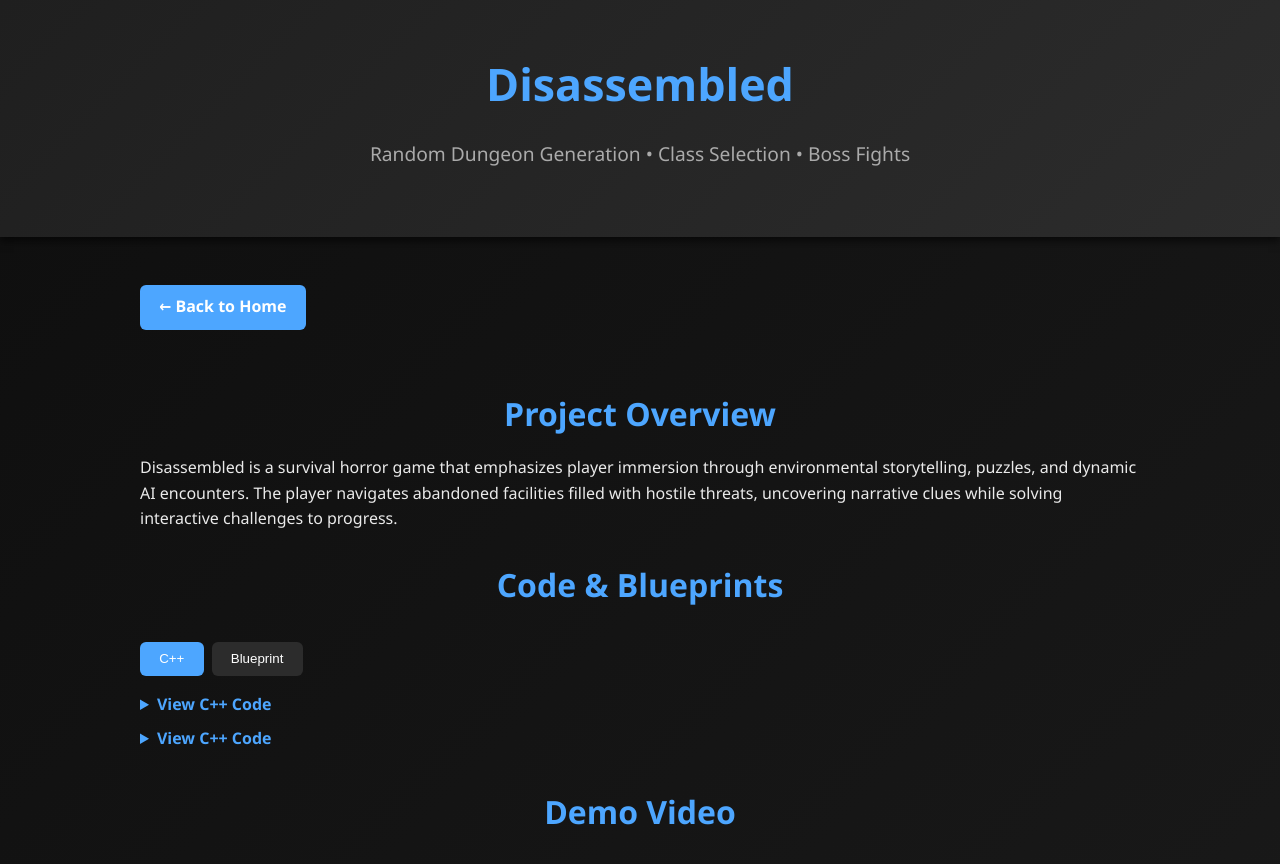
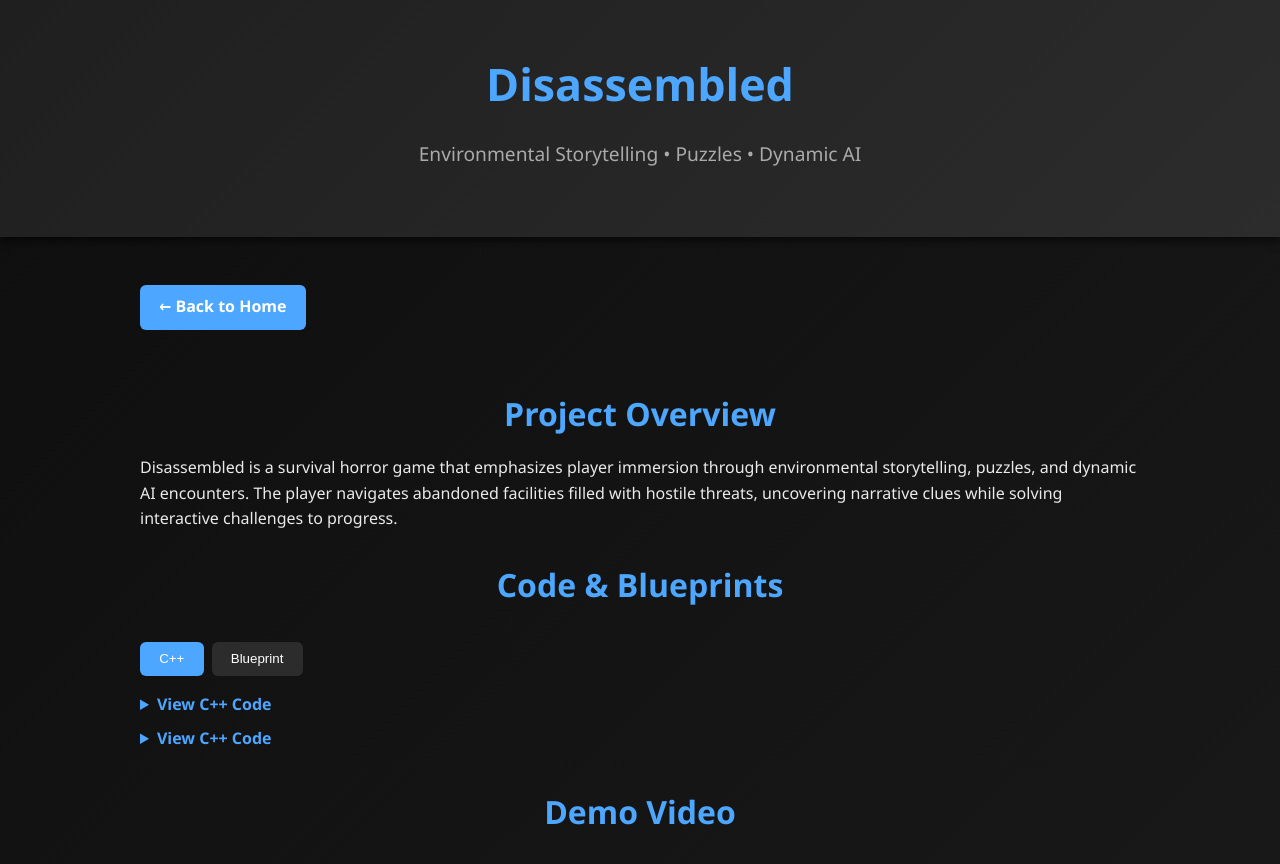
Before and after one commit to MRGAMING201712/DorianSantiagoPortfolio, a plain HTML site: page projects/disassembled.html in a window 1280 px wide. Shown: the top 864 px of the page. Drawn offline with Linux system fonts and the light colour scheme; grey boxes are pictures that could not be loaded.

Commit message:
Update disassembled.html

```diff
--- a/projects/disassembled.html
+++ b/projects/disassembled.html
@@ -117,7 +117,7 @@
 <body>
   <header>
     <h1>Disassembled</h1>
-    <p>Random Dungeon Generation • Class Selection • Boss Fights</p>
+    <p>Environmental Storytelling • Puzzles • Dynamic AI</p>
   </header>
 
   <div class="container">
```
